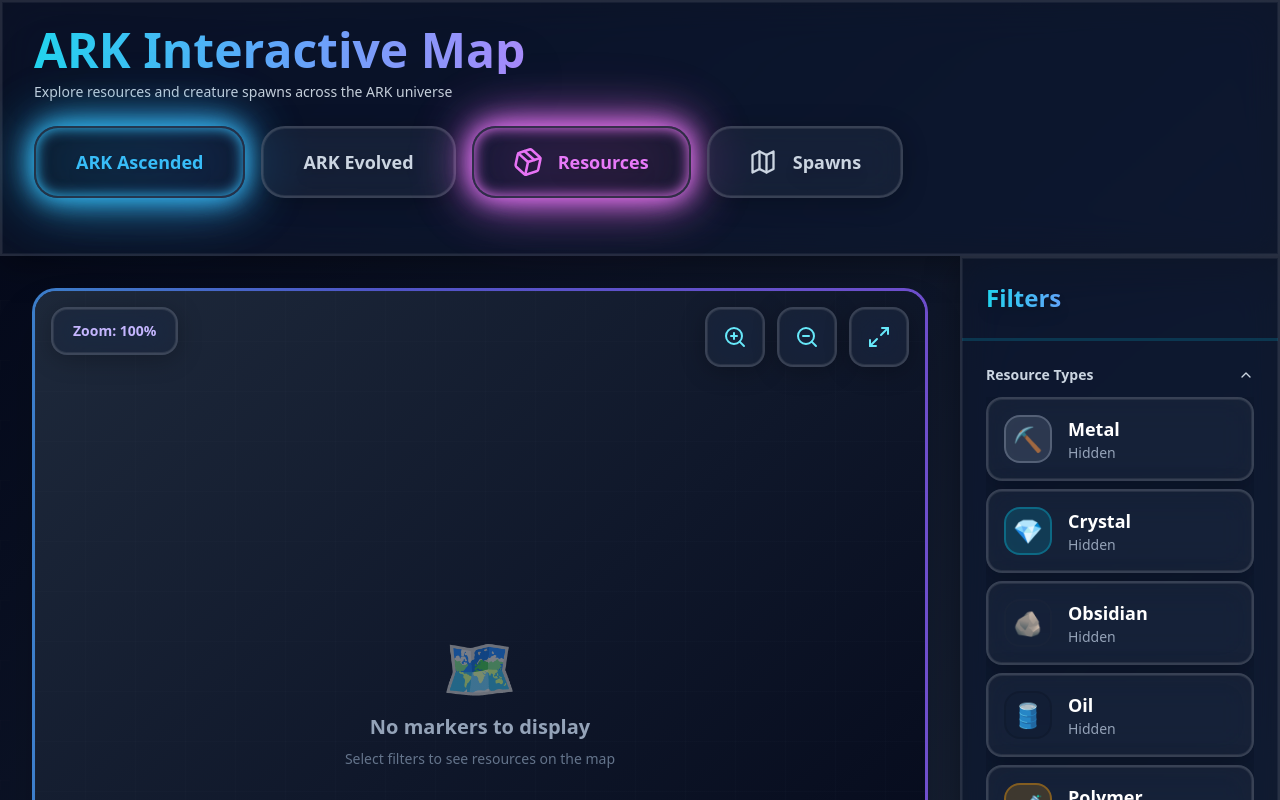
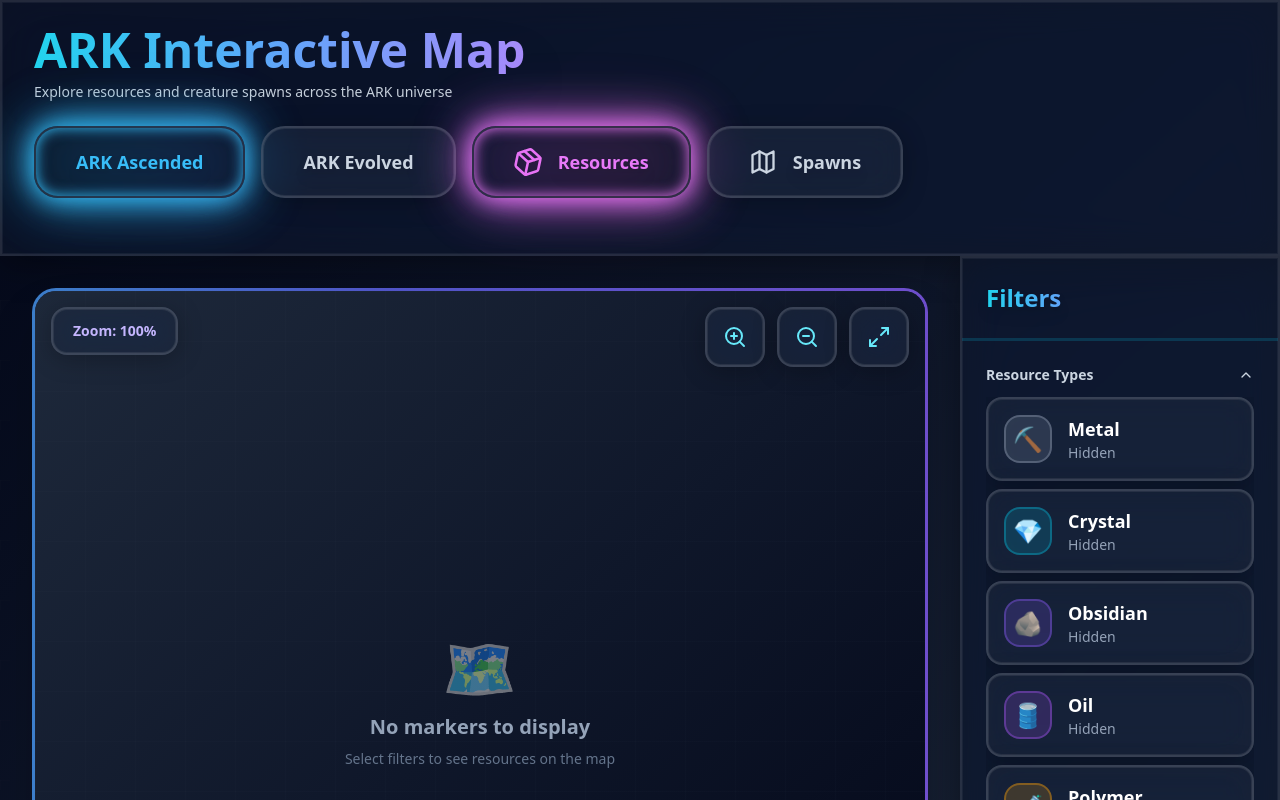
Before and after one commit to ArkMapsProject/ArkMaps, a React (Vite) app: page / in a window 1280 px wide. Shown: the top 800 px of the page. Built offline with nearby package versions, Linux system fonts and the light colour scheme.

Commit message:
Updated mockData.ts

```diff
--- a/src/data/mockData.ts
+++ b/src/data/mockData.ts
@@ -3,8 +3,8 @@ import { ResourceType, SpawnType, MapMarker } from '../types';
 export const resourceTypes: ResourceType[] = [
   { id: 'metal', name: 'Metal', color: '#94a3b8', icon: '⛏️' },
   { id: 'crystal', name: 'Crystal', color: '#06b6d4', icon: '💎' },
-  { id: 'obsidian', name: 'Obsidian', color: '#1e293b', icon: '🪨' },
-  { id: 'oil', name: 'Oil', color: '#0f172a', icon: '🛢️' },
+  { id: 'obsidian', name: 'Obsidian', color: '#8b5cf6', icon: '🪨' },
+  { id: 'oil', name: 'Oil', color: '#a855f7', icon: '🛢️' },
   { id: 'polymer', name: 'Polymer', color: '#f59e0b', icon: '🧪' },
   { id: 'pearls', name: 'Silica Pearls', color: '#e0f2fe', icon: '🦪' },
 ];
```
